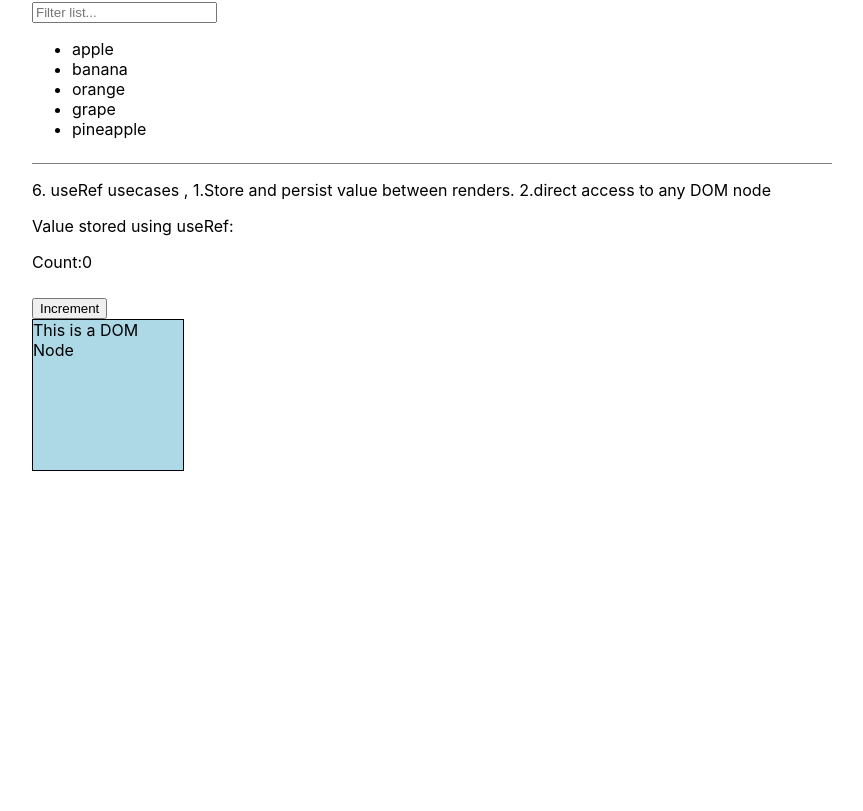
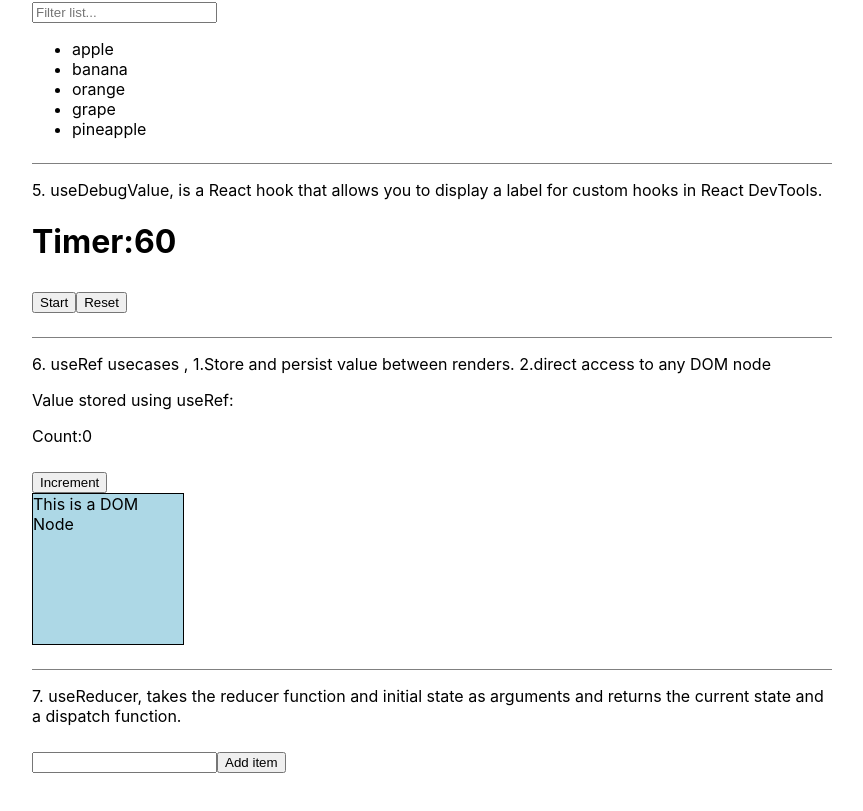
Before and after one commit to PALLAVIKHEDLE/hooks, a React (Create React App) app: page / in a window 1280 px wide. Shown: the part 1443-2254 px from the top of the page, without its empty margins (208-1071 px from the left). Before the commit the page ends 1946 px from the top, so only its background shows below. Built offline with nearby package versions, Linux system fonts and the light colour scheme.

Commit message:
added, use reducer

```diff
--- a/src/App.js
+++ b/src/App.js
@@ -3,8 +3,9 @@ import EffectComponent from './useEffect/index';
 import IdComponent from './useId/index';
 import LayoutEffectComponent from './useLayoutEffect/index'
 import MemoComponent from './useMemo/index'
-// import DebugComponent from './useDebugValue/index'
+import DebugComponent from './useDebugValue/index'
 import RefComponent from './useRef/index'
+import ReducerComponent from './useReducer/index'
 
 
 import './App.css';
@@ -30,16 +31,21 @@ export default function App() {
       <p>4. useMemo, cache the result of a calculation between re-renders </p>
       <MemoComponent/>
       </div>
-      {/* <div className="content">
+      <div className="content">
       <p>5. useDebugValue, is a React hook that allows you to display a label for custom hooks in React DevTools. </p>
       <DebugComponent/>
-      </div> */}
+      </div>
       <div className="content">
       <p>6. useRef usecases ,
         1.Store and persist value between renders.
         2.direct access to any DOM node </p>
       <RefComponent/>
       </div>
+      <div className="content">
+      <p>7. useReducer, takes the reducer function and initial state as arguments and returns the current state and a dispatch function.
+       </p>
+      <ReducerComponent/>
+      </div>
     </div>
   );
 }
--- /dev/null
+++ b/src/useDebugValue/index.js
@@ -0,0 +1,49 @@
+import { useEffect ,useDebugValue, useState} from 'react';
+
+function useTimer(initialSeconds){
+    const [seconds, setSeconds]=useState(initialSeconds);
+    const [isActive, setIsActive]= useState(false);
+
+    useEffect(()=>{
+        let intervalId;
+        if(isActive && seconds >0){
+            intervalId=setInterval(()=>{
+                setSeconds(prevSeconds=>prevSeconds-1)
+            },1000)
+        }else if(seconds===0)setIsActive(false)
+
+        return()=>clearInterval(intervalId)
+    },[isActive,seconds])
+
+    //Display Timer value in DevTools
+    useDebugValue(`Timer:${seconds}`)
+    const startTimer = () => {
+        setIsActive(true);
+      };
+
+      const resetTimer = () => {
+        setIsActive(false);
+        setSeconds(initialSeconds);
+      };
+
+      return {
+        seconds,
+        isActive,
+        startTimer,
+        resetTimer
+      };
+
+}
+
+
+export default function MyComponent(){
+  const { seconds, isActive, startTimer, resetTimer } = useTimer(60);
+    return(
+        <div>
+            <h1>Timer:{seconds}</h1>
+            <button onClick={startTimer} disabled={isActive}>Start</button>
+            <button onClick={resetTimer}>Reset</button>
+
+        </div>
+    )
+}
--- /dev/null
+++ b/src/useReducer/index.js
@@ -0,0 +1,53 @@
+import React,{useReducer, useState} from 'react';
+
+//Reducer function
+const reducer=(state,action)=>{
+    switch(action.type){
+        case 'ADD_ITEM':
+            return [...state, action.payload]
+        case 'REMOVE_ITEM':
+            return state.filter(item=>item.id!==action.payload)
+        default:
+            return state
+    }
+}
+
+//Component using useReducer
+const ItemList=()=>{
+    const [items, dispatch]=useReducer(reducer,[]);
+    const [inputValue, setInputValue]=useState('')
+    const handleAddItem=()=>{
+        const newItem={
+            id:Date.now(),
+            name:inputValue
+        }
+        dispatch({type:'ADD_ITEM',payload:newItem})
+        setInputValue('')
+    }
+    const handleRemoveItem=(id)=>{
+        dispatch({type:'REMOVE_ITEM',payload:id})
+
+    }
+
+    return(
+        <div>
+            <input
+                type='text'
+                value={inputValue}
+                onChange={(e)=>setInputValue(e.target.value)}
+            />
+            <button onClick={handleAddItem}>Add item</button>
+            <ul>
+            {items.map(item=>(
+                <li key={item.id}>
+                    {item.name}
+                    <button onClick={()=>handleRemoveItem(item.id)}>Remove</button>
+                </li>
+            ))}
+            </ul>
+        </div>
+
+    )
+}
+
+export default ItemList;
```
Also changed, not shown: 1 other file (tests, documents, lock files or other folders).
